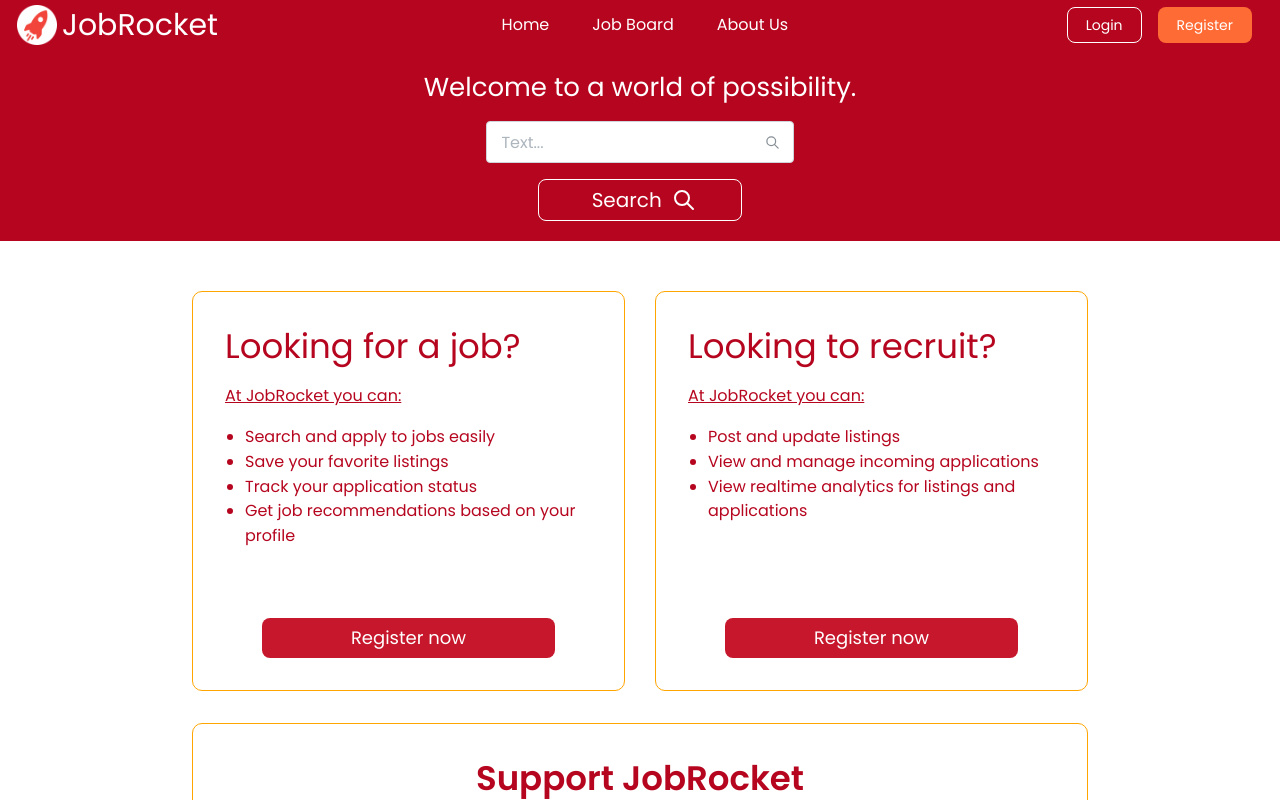
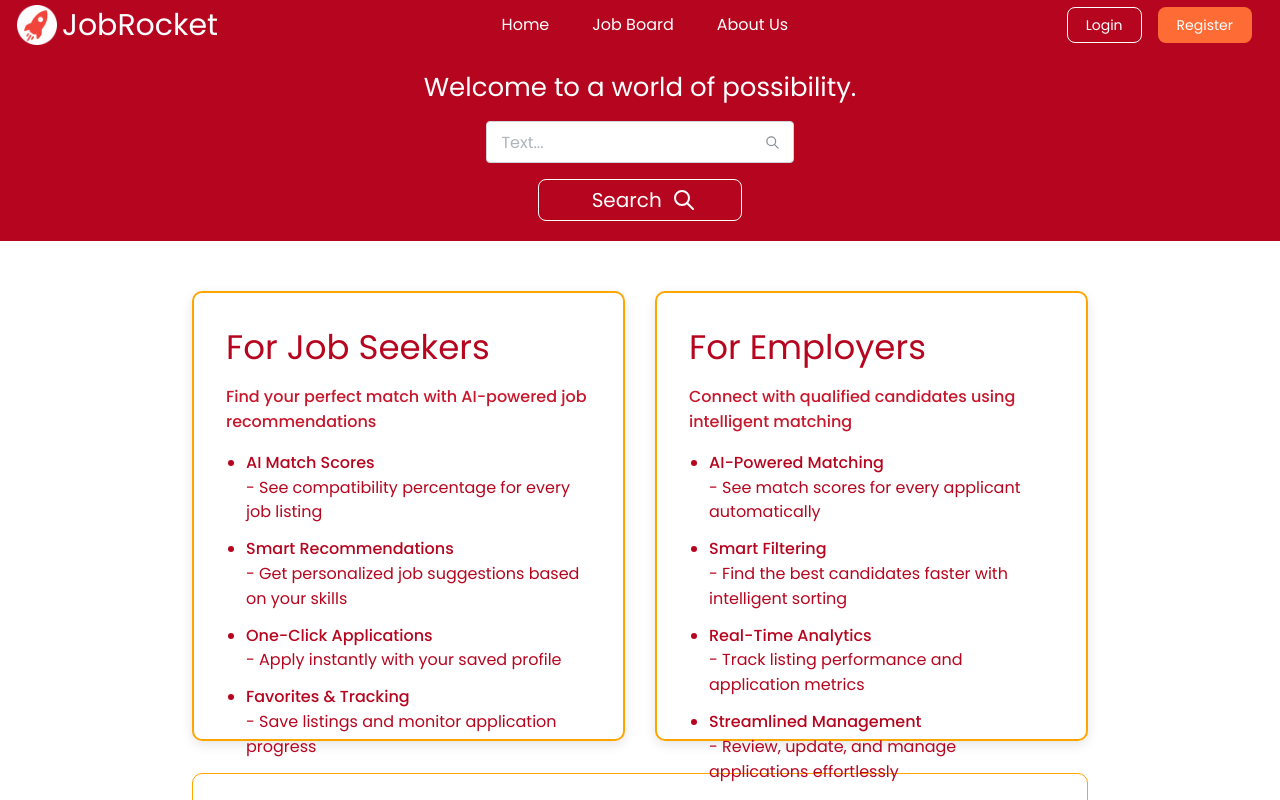
Before and after one commit to Slapp62/jobRocket, a React (Vite) app in the folder frontend/: page / in a window 1280 px wide. Shown: the top 800 px of the page. Built offline with nearby package versions, Linux system fonts and the light colour scheme; no server answers.

Commit message:
updated home and about page content. added seeding for render.

```diff
--- a/frontend/src/pages/HomePage/Home.pages.tsx
+++ b/frontend/src/pages/HomePage/Home.pages.tsx
@@ -107,27 +107,28 @@ export function HomePage() {
 
         <Box my="50px" w={{base: '95%', md:'70%'}} mx='auto'>
           <Flex gap={30} direction={isMobile ? 'column' : 'row'} mx='auto' align='center' justify='center' w='100%'>
-            <Stack c='rocketRed.9' h='400px' w='100%' p='xl' style={{border: '1px solid orange', borderRadius: '10px'}}>
-              <Title order={1}>Looking for a job?</Title>
-              <Text td='underline'>At JobRocket you can:</Text>
-              <List>
-                <List.Item>Search and apply to jobs easily</List.Item>
-                <List.Item>Save your favorite listings</List.Item>
-                <List.Item>Track your application status</List.Item>
-                <List.Item>Get job recommendations based on your profile</List.Item>
+            <Stack c='rocketRed.9' h='450px' w='100%' p='xl' style={{border: '2px solid orange', borderRadius: '10px', boxShadow: '0 4px 12px rgba(0,0,0,0.1)'}}>
+              <Title order={1}>For Job Seekers</Title>
+              <Text fw={500} size="md" c='rocketRed.8'>Find your perfect match with AI-powered job recommendations</Text>
+              <List spacing="sm">
+                <List.Item><Text fw={500}>AI Match Scores</Text> - See compatibility percentage for every job listing</List.Item>
+                <List.Item><Text fw={500}>Smart Recommendations</Text> - Get personalized job suggestions based on your skills</List.Item>
+                <List.Item><Text fw={500}>One-Click Applications</Text> - Apply instantly with your saved profile</List.Item>
+                <List.Item><Text fw={500}>Favorites & Tracking</Text> - Save listings and monitor application progress</List.Item>
               </List>
-              <Button variant='rocketRedFilled' component={Link} to='/register' mx='auto' mt='auto' w='80%' h={40} fz={{base: 'md', md:'lg'}}>Register now</Button>
+              <Button variant='rocketRedFilled' component={Link} to='/register' mx='auto' mt='auto' w='80%' h={45} fz={{base: 'md', md:'lg'}} fw={600}>Start Finding Jobs</Button>
             </Stack>
 
-            <Stack c='rocketRed.9' w='100%' h='400px' p='xl' style={{border: '1px solid orange', borderRadius: '10px'}}>
-              <Title order={1}>Looking to recruit?</Title>
-              <Text td='underline'>At JobRocket you can:</Text>
-              <List>
-                <List.Item>Post and update listings</List.Item>
-                <List.Item>View and manage incoming applications</List.Item>
-                <List.Item>View realtime analytics for listings and applications</List.Item>
+            <Stack c='rocketRed.9' w='100%' h='450px' p='xl' style={{border: '2px solid orange', borderRadius: '10px', boxShadow: '0 4px 12px rgba(0,0,0,0.1)'}}>
+              <Title order={1}>For Employers</Title>
+              <Text fw={500} size="md" c='rocketRed.8'>Connect with qualified candidates using intelligent matching</Text>
+              <List spacing="sm">
+                <List.Item><Text fw={500}>AI-Powered Matching</Text> - See match scores for every applicant automatically</List.Item>
+                <List.Item><Text fw={500}>Smart Filtering</Text> - Find the best candidates faster with intelligent sorting</List.Item>
+                <List.Item><Text fw={500}>Real-Time Analytics</Text> - Track listing performance and application metrics</List.Item>
+                <List.Item><Text fw={500}>Streamlined Management</Text> - Review, update, and manage applications effortlessly</List.Item>
               </List>
-              <Button variant='rocketRedFilled' component={Link} to='/register' mx='auto' mt='auto' w='80%' h={40} fz={{base: 'md', md:'lg'}}>Register now</Button>
+              <Button variant='rocketRedFilled' component={Link} to='/register' mx='auto' mt='auto' w='80%' h={45} fz={{base: 'md', md:'lg'}} fw={600}>Start Hiring Smarter</Button>
             </Stack>
           </Flex>
 
--- a/frontend/src/pages/Static/About.pages.tsx
+++ b/frontend/src/pages/Static/About.pages.tsx
@@ -73,16 +73,19 @@ const AboutPage: FC = () => {
           About Us
         </Title>
       <Text size="lg" mb="xl">
-        At <strong>IsraJobs</strong>, we connect motivated professionals in Israel with companies
-        seeking great talent. Whether you're hiring or job-hunting, our goal is to make the process
-        faster, fairer, and more effective.
+        At <strong>JobRocket</strong>, we connect job seekers with employers through intelligent AI-powered
+        matching. Our platform uses advanced OpenAI embeddings to analyze your skills, experience, and
+        preferences to find the perfect job matches tailored to you.
       </Text>
       <Grid gutter="xl" mb="xl">
         <Grid.Col span={{ base: 12, md: 6 }}>
           <Image
             radius="md"
-            src="https://images.unsplash.com/photo-1537511446984-935f663eb1f4?q=80&w=2070&auto=format&fit=crop&ixlib=rb-4.1.0&ixid=M3wxMjA3fDB8MHxwaG90by1wYWdlfHx8fGVufDB8fHx8fA%3D%3D"
-            alt="People collaborating"
+            src="/office-hero.jpg"
+            alt="Professional office environment"
+            loading="lazy"
+            fit="cover"
+            h={300}
           />
         </Grid.Col>
         <Grid.Col span={{ base: 12, md: 6 }}>
@@ -94,17 +97,17 @@ const AboutPage: FC = () => {
           >
             <Title order={4}>Our Mission</Title>
             <Text mt="sm">
-              We're building the go-to platform for job seekers and employers to connect with
-              purpose. From transparent listings to smart matching tools, we're reshaping the future
-              of work.
+              We leverage cutting-edge AI technology to transform job searching and hiring.
+              Our intelligent matching system analyzes compatibility between job seekers and positions,
+              ensuring better fits and more successful placements for everyone involved.
             </Text>
           </Paper>
         </Grid.Col>
       </Grid>
       <Group grow>
-        <Stat icon={<IconBriefcase size={24} />} label="Jobs Posted" value="12.5m+" />
-        <Stat icon={<IconUsers size={24} />} label="Employers" value="3.2b+" />
-        <Stat icon={<IconWorld size={24} />} label="Countries Served" value="All" />
+        <Stat icon={<IconBriefcase size={24} />} label="AI-Powered Matching" value="Smart" />
+        <Stat icon={<IconUsers size={24} />} label="Job Seekers & Employers" value="Connected" />
+        <Stat icon={<IconWorld size={24} />} label="Match Score Technology" value="OpenAI" />
       </Group>
       <form onSubmit={form.onSubmit(handleSubmit)}>
         `
```
Also changed, not shown: 1 other file (tests, documents, lock files or other folders).
